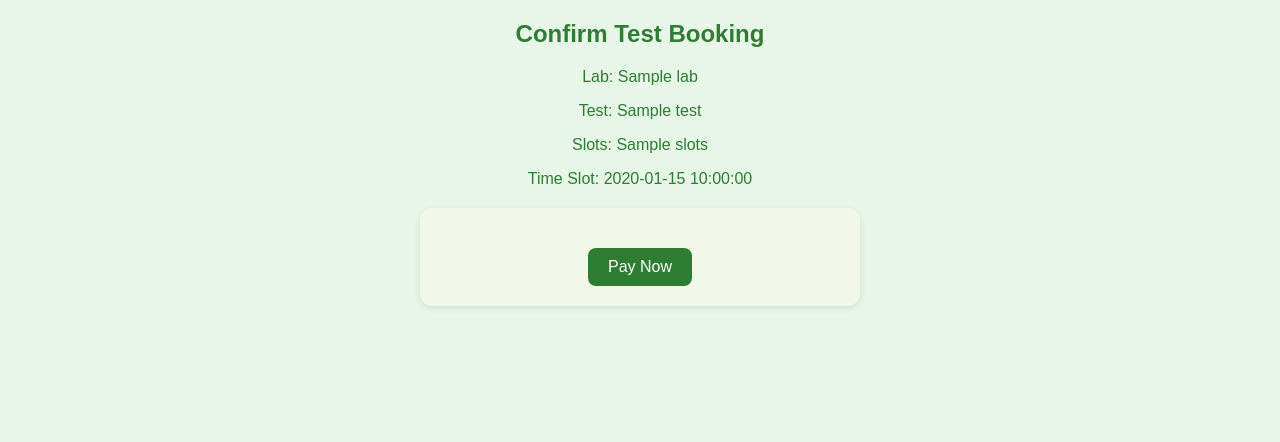
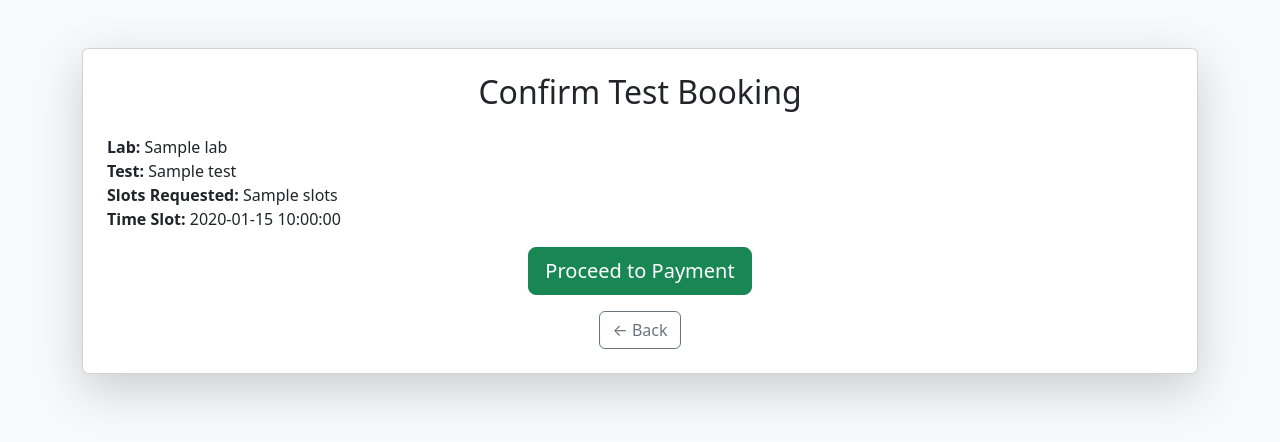
Before and after one commit to abhirup2911/MediSlotBook, a Flask app: template templates/confirm_test_booking.html in a window 1280 px wide. Shown: the top 442 px of the page. Run offline with Flask 3, Linux system fonts and the light colour scheme; the template is opened without the code that fills it: most values are stand-ins (such as "Sample title", 1, 10 or a date in 2020).

Commit message:
Update confirm_test_booking.html

```diff
--- a/templates/confirm_test_booking.html
+++ b/templates/confirm_test_booking.html
@@ -1,21 +1,40 @@
 <!DOCTYPE html>
-<html>
+<html lang="en">
 <head>
-  <title>Confirm Test Booking</title>
-  <link rel="stylesheet" href="{{ url_for('static', filename='style.css') }}">
+    <meta charset="UTF-8">
+    <meta name="viewport" content="width=device-width, initial-scale=1.0">
+    <title>Confirm Test Booking - MediSlotBook</title>
+    <link href="https://cdn.jsdelivr.net/npm/bootstrap@5.3.0/dist/css/bootstrap.min.css" rel="stylesheet">
 </head>
-<body>
-  <h2>Confirm Test Booking</h2>
+<body class="bg-light">
 
-  {% if error %}<p style="color:red">{{ error }}</p>{% endif %}
+<div class="container mt-5">
+    <div class="card shadow-lg p-4">
+        <h2 class="text-center mb-4">Confirm Test Booking</h2>
 
-  <p>Lab: {{ lab }}</p>
-  <p>Test: {{ test }}</p>
-  <p>Slots: {{ slots }}</p>
-  <p>Time Slot: {{ time_slot }}</p>
+        <div class="mb-3">
+            <strong>Lab:</strong> {{ lab }}<br>
+            <strong>Test:</strong> {{ test }}<br>
+            <strong>Slots Requested:</strong> {{ slots }}<br>
+            <strong>Time Slot:</strong> {{ time_slot }}
+        </div>
 
-  <form action="{{ url_for('payment') }}" method="post">
-    <button type="submit">Pay Now</button>
-  </form>
+        {% if error %}
+            <div class="alert alert-danger">{{ error }}</div>
+        {% endif %}
+
+        <form action="{{ url_for('payment') }}" method="post">
+            <input type="hidden" name="type" value="test">
+            <div class="text-center">
+                <button type="submit" class="btn btn-success btn-lg">Proceed to Payment</button>
+            </div>
+        </form>
+
+        <div class="text-center mt-3">
+            <a href="{{ url_for('choice') }}" class="btn btn-outline-secondary">← Back</a>
+        </div>
+    </div>
+</div>
+
 </body>
 </html>
```
